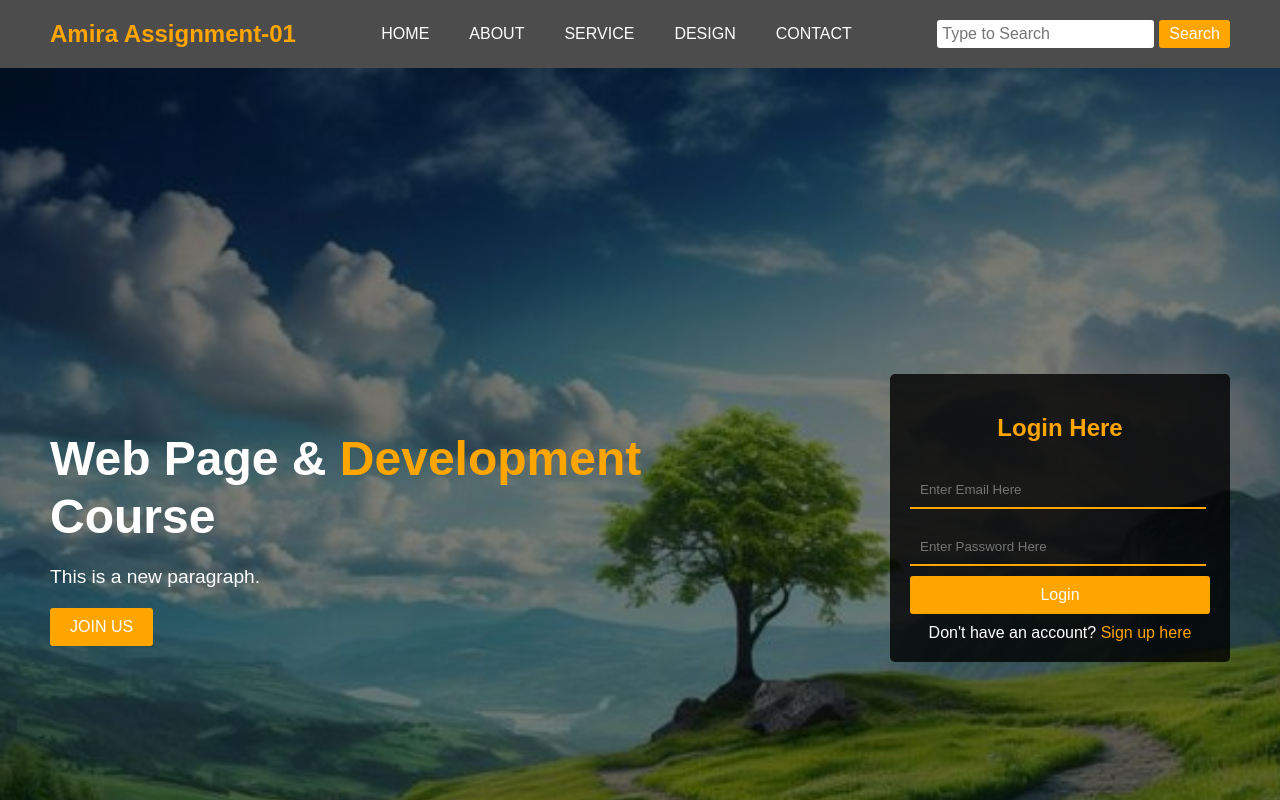
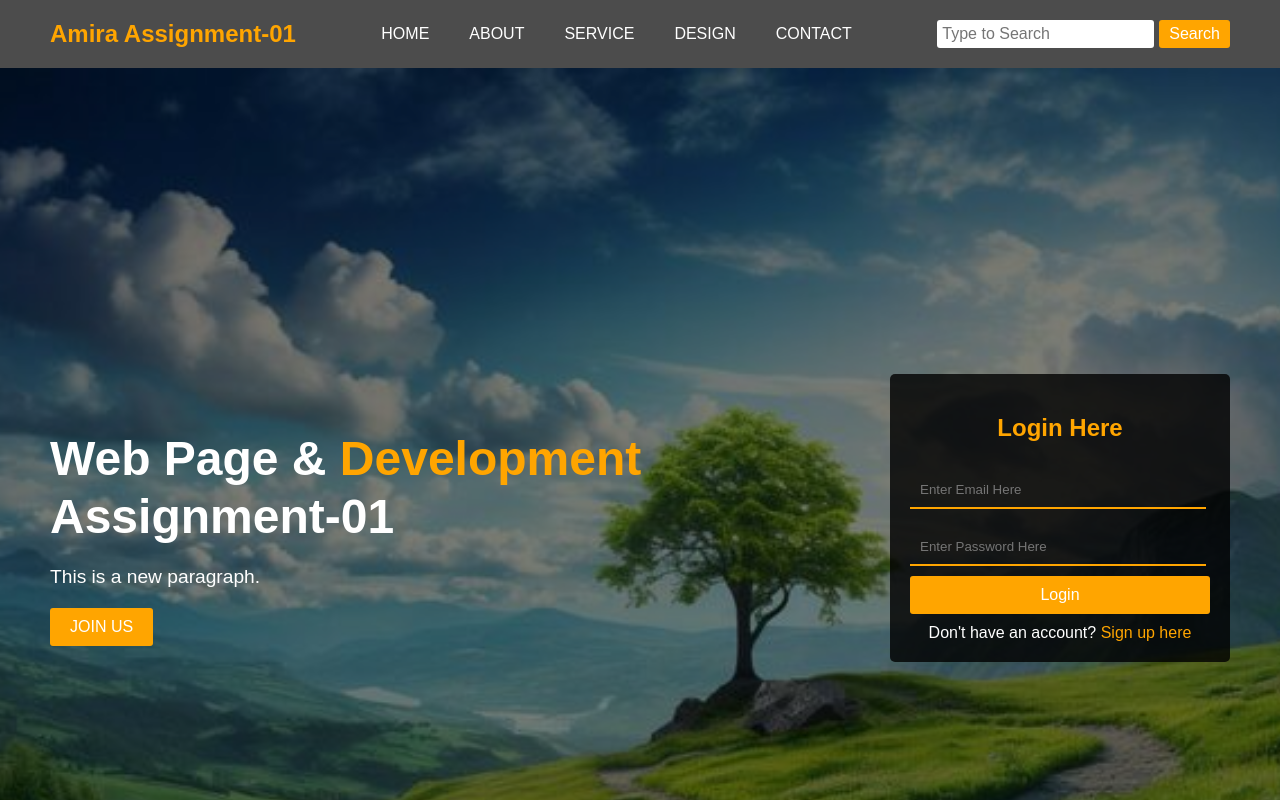
Before and after one commit to AmiraElSaeedBehery/Bimsc25_bootCamp_01, a plain HTML site: page index.html in a window 1280 px wide. Shown: the top 800 px of the page. Drawn offline with Linux system fonts and the light colour scheme.

Commit message:
Update index.html

```diff
--- a/index.html
+++ b/index.html
@@ -24,7 +24,7 @@
 
   <section class="hero">
     <div class="content">
-      <h1>Web Page & <span style="color: orange;">Development</span> Course</h1>
+      <h1>Web Page & <span style="color: orange;">Development</span> Assignment-01</h1>
       <p>This is a new paragraph.</p>
       <a href="#" class="btn">JOIN US</a>
     </div>
```
